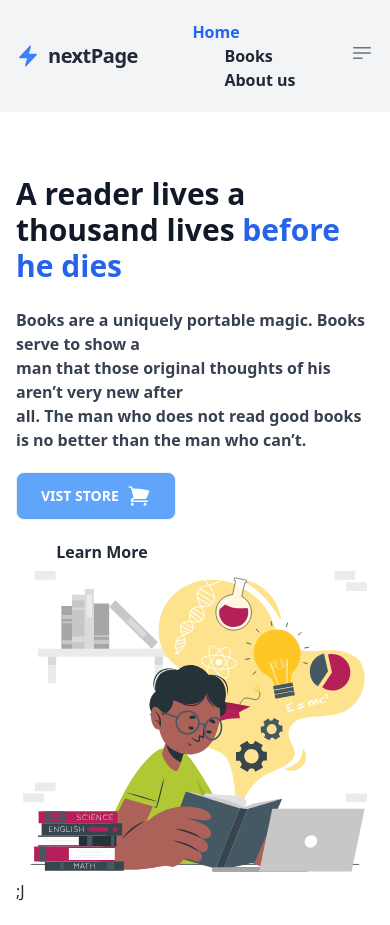
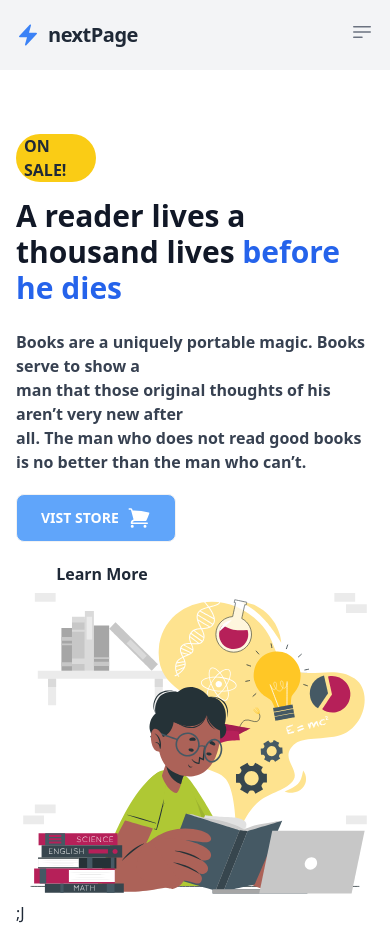
Before and after one commit to shahin5-Tec/Book-store, a React (Vite) app: page / in a window 390 px wide. Before the commit the page ends 903 px from the top, so only its background shows below. Built offline with nearby package versions, Linux system fonts and the light colour scheme.

Commit message:
added the badge part

```diff
--- a/src/components/Header.jsx
+++ b/src/components/Header.jsx
@@ -20,7 +20,7 @@ const Header = () => {
           </span>
         </Link>
 
-        <ul className="lg:flex md:hidden items-center space-x-8 font-semibold">
+        <ul className="lg:flex md:hidden hidden items-center space-x-8 font-semibold">
           <li>
             <NavLink
               to={"/"}
--- a/src/components/Home.jsx
+++ b/src/components/Home.jsx
@@ -10,6 +10,7 @@ const Home = () => {
   return (
     <div className=" my-container flex flex-col lg:flex-row sm:flex-col items-center justify-between">
       <div>
+      <p className='bg-yellow-400 font-semibold uppercase mb-4 w-20 rounded-full pl-2'>On Sale!</p>
         <h2 className="text-3xl font-bold max-w-xl mb-6 text-gray-900">
           A reader lives a <br /> thousand lives
           <span className="text-blue-600"> before he dies</span>
@@ -20,13 +21,11 @@ const Home = () => {
           The man who does not read good books is no better than the man who
           can’t.
         </p>
-        <div className="inline-flex flex-col lg:flex-row items-center l ">
+        <div className="inline-flex flex-col lg:flex-row items-center  ">
           <Link to="/books">
             <div className="text-white font-semibold inline-flex items-center mt-5 px-6  btn bg-blue-400 hover:bg-blue-700 transition duration-200">
               <p>Vist store</p>
-
                 <ShoppingCartIcon className="text-white-600 h-6 w-6"/>
-
             </div>
           </Link>
           <Link to="/about">
```
